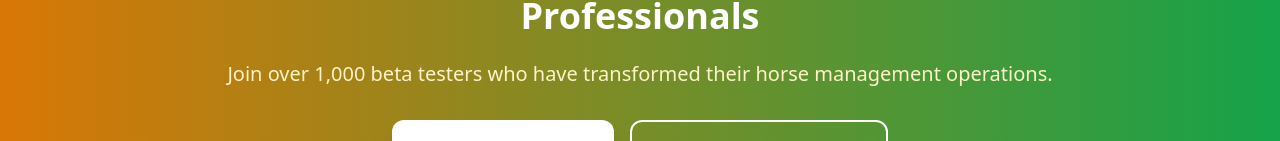
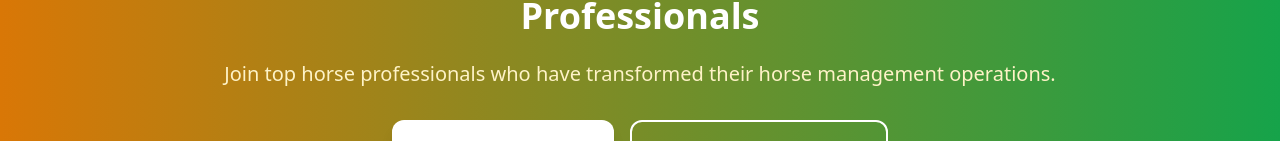
Before and after one commit to Grayjack64/barnboss-website, a React (Vite) app: page /why-barnboss in a window 1280 px wide. Shown: the part 3629-3770 px from the top of the page. Built offline with nearby package versions, Linux system fonts and the light colour scheme.

Commit message:
Update WhyBarnBoss page with small changes

```diff
--- a/src/pages/WhyBarnBoss.tsx
+++ b/src/pages/WhyBarnBoss.tsx
@@ -261,7 +261,7 @@ const WhyBarnBoss = () => {
             See Why BarnBoss is Trusted by Horse Professionals
           </h2>
           <p className="text-xl text-amber-100 mb-8">
-            Join over 1,000 beta testers who have transformed their horse management operations.
+            Join top horse professionals who have transformed their horse management operations.
           </p>
           <div className="flex flex-col sm:flex-row gap-4 justify-center">
             <button className="px-8 py-4 bg-white text-amber-700 rounded-xl hover:bg-gray-50 transition-all duration-200 font-semibold shadow-lg flex items-center justify-center group">
```
